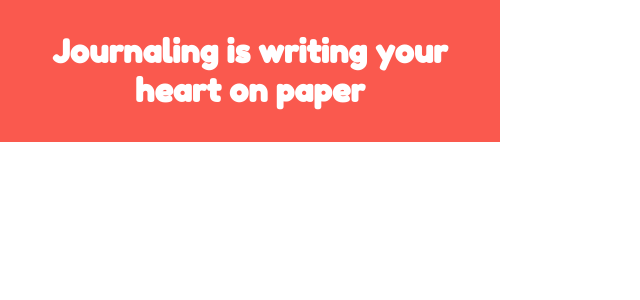
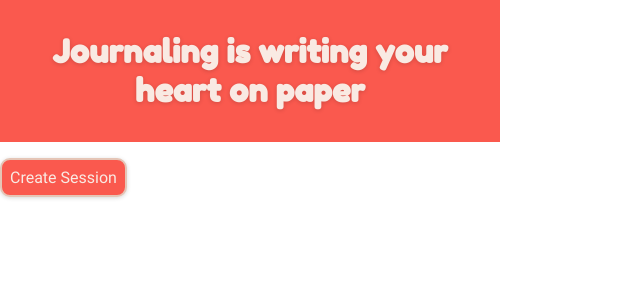
Before and after one commit to ClaudiaDietrichLev/journal-your-heart, a Vue app: page / in a window 1280 px wide. Shown: the top 300 px of the page, without its empty margins (0-640 px from the left). Built offline with nearby package versions, Linux system fonts and the light colour scheme.

Commit message:
Feat: Component MainButton

```diff
--- a/src/App.vue
+++ b/src/App.vue
@@ -43,7 +43,7 @@ body {
   --color-accent: #fa594e;
   --color-bg: #e5c5b6;
   --color-text: #2a252c;
-  --color-accent-active: #f47d78;
+  --color-accent-active: #f73029;
   --color-bg-active: #f9eae3;
   --color-white: white;
 
--- /dev/null
+++ b/src/components/MainButton.vue
@@ -0,0 +1,32 @@
+<template>
+  <div>
+    <button>{{ buttonTitle }}</button>
+  </div>
+</template>
+<script>
+export default {
+  name: "MainButton",
+  props: {
+    buttonTitle: {
+      type: String,
+      default: "ButtonTitle",
+    },
+  },
+};
+</script>
+<style scoped>
+button {
+  all: unset;
+  background-color: var(--color-accent);
+  border: 2px solid var(--color-bg);
+  border-radius: 10px;
+  padding: 0.5em;
+  color: var(--color-bg-active);
+  box-shadow: rgba(0, 0, 0, 0.16) 0px 1px 4px;
+}
+
+button:hover {
+  background-color: var(--color-accent-active);
+  border: 2px solid var(--color-bg);
+}
+</style>
--- a/src/components/MainHeader.vue
+++ b/src/components/MainHeader.vue
@@ -17,6 +17,7 @@ header {
 h1 {
   margin: 0;
   text-align: center;
-  color: var(--color-white);
+  color: var(--color-bg-active);
+  text-shadow: rgba(0, 0, 0, 0.16) 0px 1px 4px;
 }
 </style>
--- a/src/views/HomeView.vue
+++ b/src/views/HomeView.vue
@@ -1,15 +1,19 @@
 <template>
   <MainHeader />
+  <p></p>
+  <MainButton buttonTitle="Create Session" />
 </template>
 
 <script>
 // @ is an alias to /src
 import MainHeader from "@/components/MainHeader.vue";
+import MainButton from "@/components/MainButton.vue";
 
 export default {
   name: "HomeView",
   components: {
     MainHeader,
+    MainButton,
   },
 };
 </script>
```
